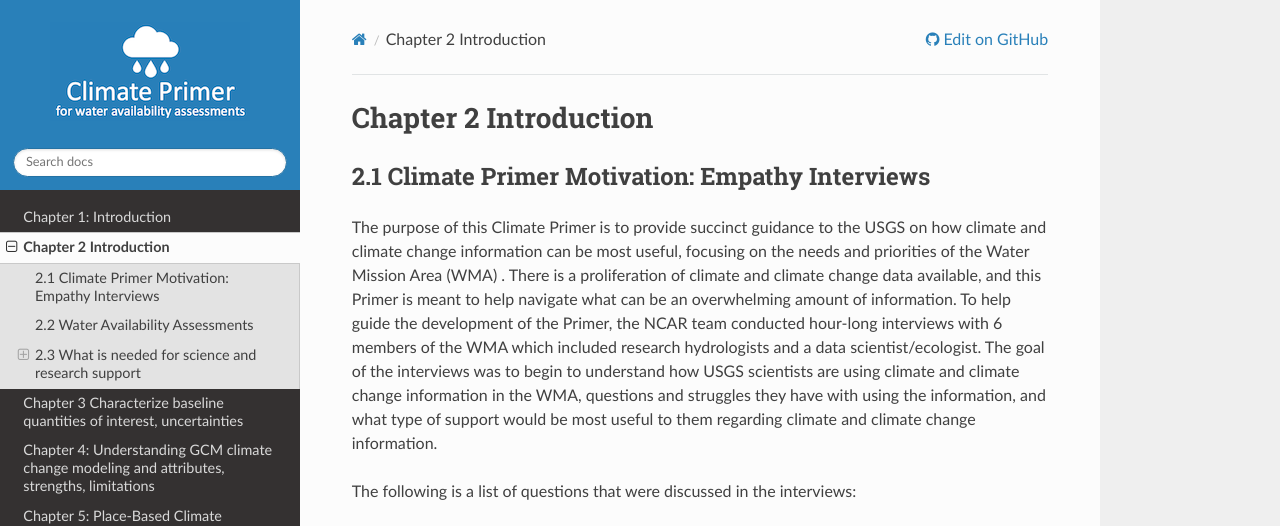
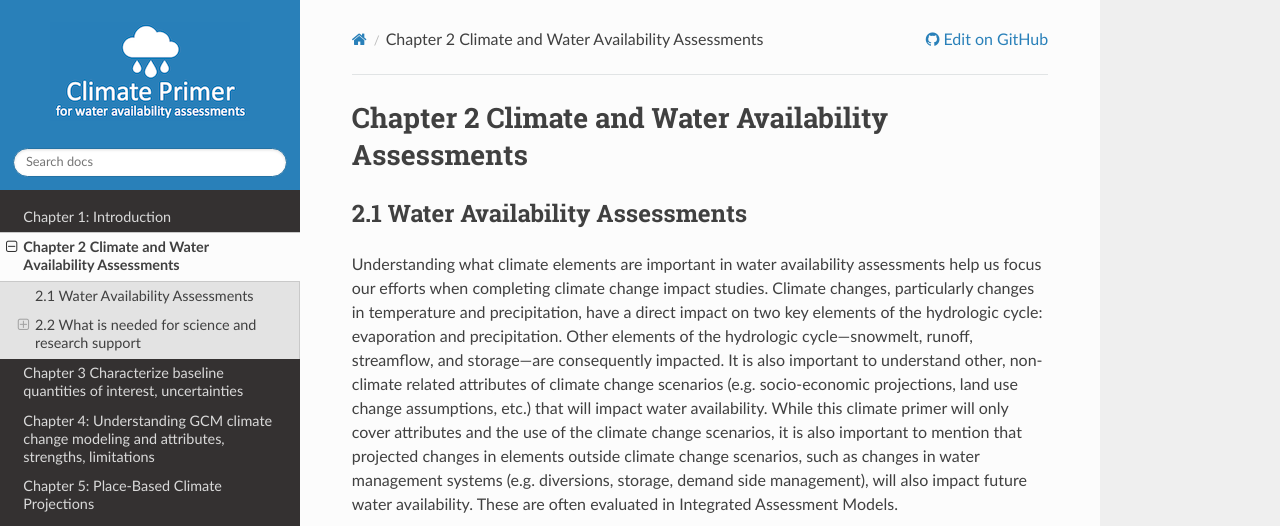
Before and after one commit to NCAR/climate-primer-water, a Sphinx documentation site: the page built from doc/introduction.rst, in a window 1280 px wide and 1400 px high. Shown: the top 526 px of the window. Built offline with Sphinx 7.4.7 and the Read the Docs theme 2.0.0, drawn with Linux system fonts in a browser that asks for light colours; some of the changed text lies outside the part shown.

Commit message:
Update introduction.rst

```diff
--- a/doc/introduction.rst
+++ b/doc/introduction.rst
@@ -1,131 +1,10 @@
 .. vim: syntax=rst
 
-Chapter 2 Introduction
+Chapter 2 Climate and Water Availability Assessments
 ======================
 
-2.1 Climate Primer Motivation: Empathy Interviews
--------------------------------------------------
 
-The purpose of this Climate Primer is to provide succinct guidance to
-the USGS on how climate and climate change information can be most
-useful, focusing on the needs and priorities of the Water Mission Area
-(WMA) . There is a proliferation of climate and climate change data
-available, and this Primer is meant to help navigate what can be an
-overwhelming amount of information. To help guide the development of the
-Primer, the NCAR team conducted hour-long interviews with 6 members of
-the WMA which included research hydrologists and a data
-scientist/ecologist. The goal of the interviews was to begin to understand how
-USGS scientists are using climate and climate change information in the
-WMA, questions and struggles they have with using the information, and
-what type of support would be most useful to them regarding climate and
-climate change information.
-
-The following is a list of questions that were discussed in the
-interviews:
-
-1) What is the main water concern you are working on (e.g., groundwater
-   / surface water interactions, salinity, ecological flows)? Why is it
-   important? How does climate impact that component?
-
-2) How do you and/or your organization view climate change (e.g. it’s
-   important and we need to include it; we would like to include it but
-   not sure of best approach or are resource-constrained; it is not one
-   of our top concerns)?
-
-3) Have you used climate and climate change information (observations,
-   weather/climate forecasts, or climate change model simulations)? If so, how
-   have you used them? What was your best/worst experience using
-   climate and climate change information?
-
-4) What time horizon do you plan for?
-
-5) What are you most curious about/least understand/want to know more
-   about concerning climate change in general, and with respect to
-   climate change information being provided by the IPCC/CMIP/climate
-   change modeling community?
-
-6) Do you have enough background knowledge on climate science to be
-   dangerous?
-
-7) Any final thoughts/feedback on the primer and/or interview
-   process that you would like to share?
-
-The interviews resulted in rich discussions on the focus and goals of
-the USGS WMA along with where there may be gaps in
-expertise and what would be most useful from the perspective of those
-interviewed. Below is a summary of areas where the USGS WMA
-has focused their work and areas where this group could use more
-guidance on how to understand and use climate and climate change data.
-
-**Selection of water concerns USGS Water Mission Area is working on**\ *:*
-
--  Coordinating broad water availability assessments - historical and
-   future
-
-   -  Water supply, demand, and quality
-
-   -  Components of the water cycle (precipitation, evaporation, soil moisture,
-      streamflow, surface water, groundwater)
-
--  Water budget components and connections with groundwater/surface water
-   interactions, dissolved solids, other water quality
-
--  Land use and management impacts on water
-
--  Past and future snow impacts
-
--  Stream and lake temperatures, salinity, nitrates
-
--  Frequency thresholds are exceeded
-
--  Spatial and temporal covariability
-
-**Desired information from a climate primer**\ *:*
-
--  Basics of climate change data
-
-   -  How to evaluate datasets
-
-      -  Which datasets are good for past vs. future analysis?
-
-      -  Are some datasets "better" than others and, if so, why?
-
-   -  Where to obtain datasets, scripts to help with downloading and
-      converting datasets
-
-   -  Understanding downscaling
-
-   -  Uncertainties, biases, limitations
-
-      -  How to characterize and quantify uncertainties
-
-      -  Understand how biases impact results
-
--  Recommendations for good observational datasets
-
--  Provide a "standardized approach" for using climate and climate
-   change information
-
-   -  How to go from observation to climate change impacts
-
-   -  What to do if there are data gaps
-
--  High-level overview to understand main issues
-
-   -  How to decipher what is "real" and what to trust in the literature
-
-   -  Glossary of terms
-
--  Guidelines on how to present outputs in a reasonable way
-
--  Understanding of attribution (what was from climate vs. other
-   drivers)
-
--  How to combine multiple future projections of drivers, e.g.,
-   future land use with future climate
-
-
-2.2 Water Availability Assessments
+2.1 Water Availability Assessments
 ----------------------------------
 
 Understanding what climate elements are important in water availability
@@ -171,9 +50,7 @@
 
 f. Socio-economic aspects
 
-g.
-
-Preparation for running impacts models for climate change impacts:
+g. Preparation for running impacts models for climate change impacts:
 
 1. Surface water hydrology
 
@@ -186,11 +63,11 @@
 5. Long term planning of water resources
 
 
-2.3 What is needed for science and research support
+2.2 What is needed for science and research support
 -----------------------------------------------------
 *Note: This following section is summarized from COMET MetEd's* `Climate and Water Resource Management Part 2 <https://www.meted.ucar.edu/education_training/lesson/1245>`_
 
-2.3.1 Define the problem/objective
+2.2.1 Define the problem/objective
 ^^^^^^^^^^^^^^^^^^^^^^^^^^^^^^^^^^
 
 With any scientific research tasked to consider climate change, the
@@ -416,7 +293,7 @@
     In some cases, using a small set of climate change scenarios (such as a wet scenario and a dry scenario for long-term planning for water availability) may be the most practical approach for balancing multiple futures with limited resources. In this way, the study can explore a range of potential future climates with relatively low impacts on its resources. `Chapter 5 <https://ncar.github.io/climate-primer-water/downscaling.html>`_ of this primer will explore this issue further by providing an example of how this process is carried out.
 
 
-2.3.3 Predictions vs. Projections vs. Scenarios vs. Storylines
+2.2.3 Predictions vs. Projections vs. Scenarios vs. Storylines
 ^^^^^^^^^^^^^^^^^^^^^^^^^^^^^^^^^^^^^^^^^^^^^^^^^^^^^^^^^^^^^^
 
 As we look towards the future, there are different ways to estimate what
@@ -508,7 +385,7 @@
 An example use of storylines for water availability assessments is provided in
 `Chapter 8 <https://ncar.github.io/climate-primer-water/casestudies.html>`_
 
-2.3.4 Paradigm (Process)
+2.2.4 Paradigm (Process)
 ^^^^^^^^^^^^^^^^^^^^^^^^
 
 |image5|
@@ -531,7 +408,7 @@
 climate change impacts. There are a number of other methods, each with
 their own strengths and weaknesses.
 
-2.3.5 Bias Correction/Downscaling Overview
+2.2.5 Bias Correction/Downscaling Overview
 ^^^^^^^^^^^^^^^^^^^^^^^^^^^^^^^^^^^^^^^^^^
 
 Errors occur in most models. Some errors have consistency in their
```
